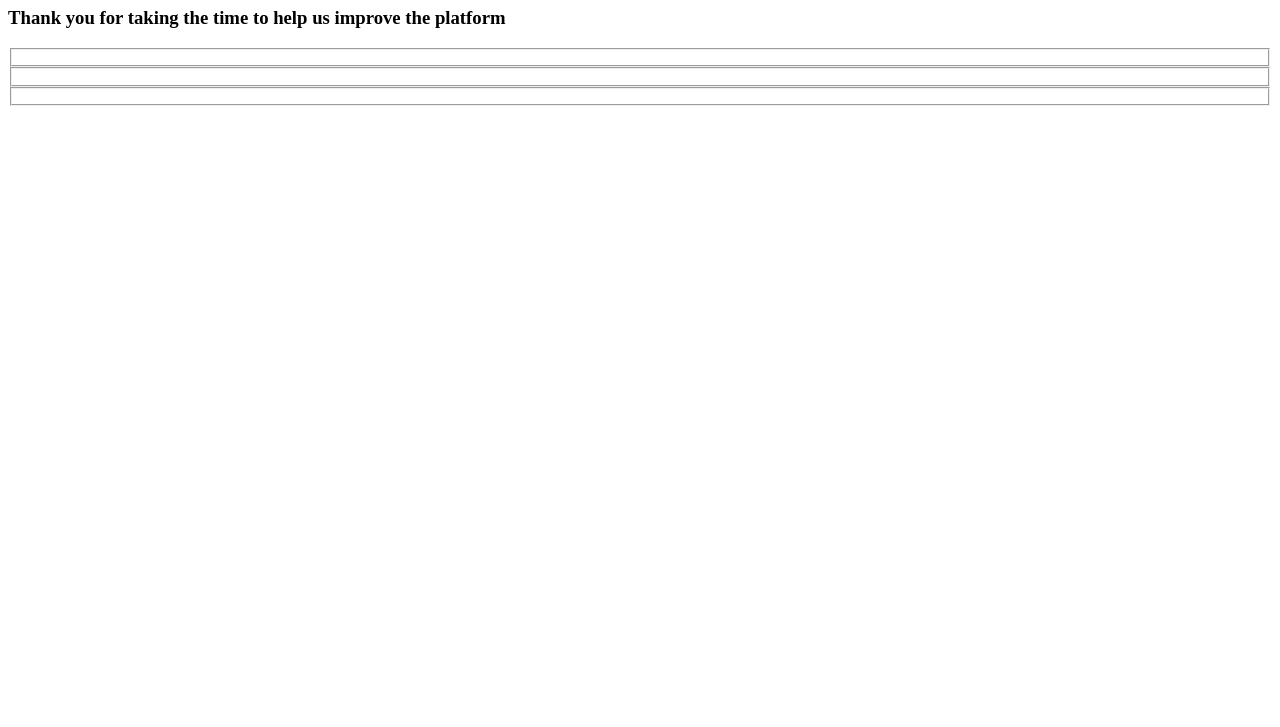
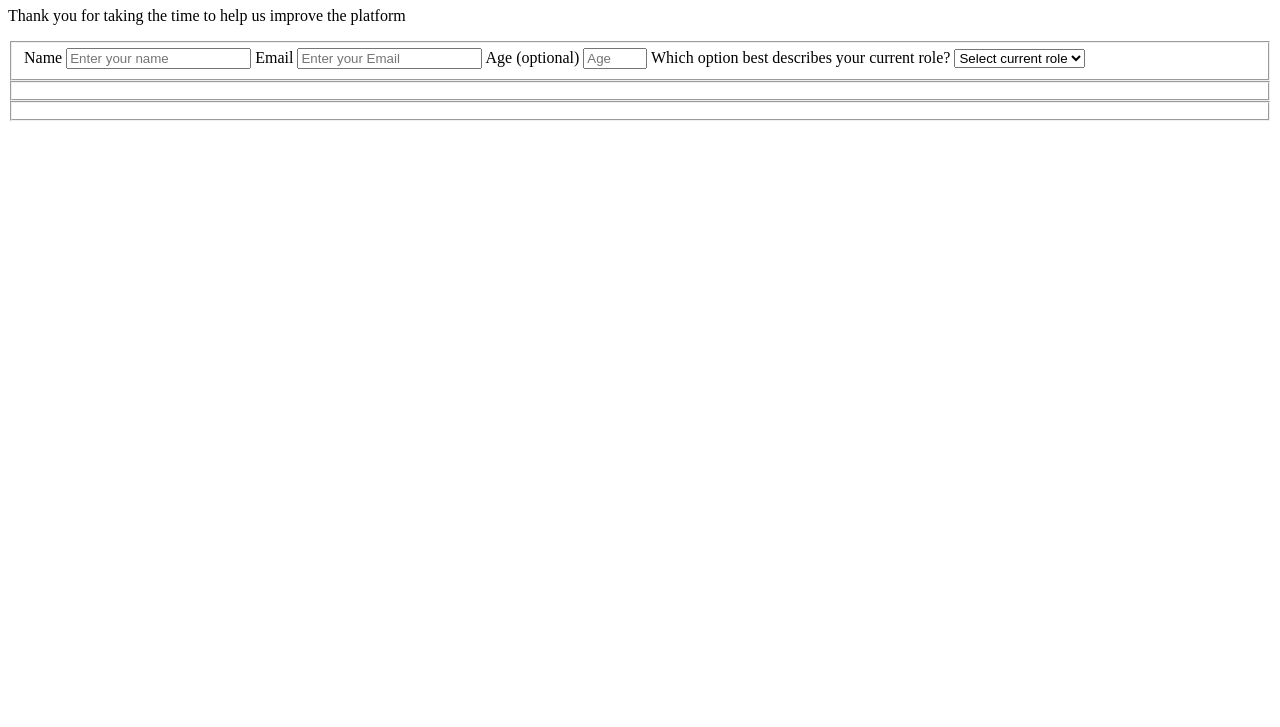
Before and after one commit to mjelloDev/survey-form, a plain HTML site: page index.html in a window 1280 px wide. Shown: the part 73-800 px from the top of the page. Drawn offline with Linux system fonts and the light colour scheme.

Commit message:
Fill label, input, id for the form

```diff
--- a/index.html
+++ b/index.html
@@ -11,13 +11,53 @@
   <body>
     <div class="container">
       <div class="header">
-        <h1>freeCodeCamp Survey Form</h1>
-        <h3>Thank you for taking the time to help us improve the platform</h3>
+        <h1 id="title">freeCodeCamp Survey Form</h1>
+        <p id="description">
+          Thank you for taking the time to help us improve the platform
+        </p>
       </div>
 
-      <div class="content">
-        <form method="post" action="#">
-          <fieldset></fieldset>
+      <div class="content" id="survey-form">
+        <form method="post" action="#" id="survey-form">
+          <fieldset>
+            <label for="name"
+              >Name
+              <input
+                id="name"
+                name="name"
+                type="text"
+                placeholder="Enter your name"
+                required
+            /></label>
+            <label for="email"
+              >Email
+              <input
+                id="email"
+                name="email"
+                type="email"
+                placeholder="Enter your Email"
+                required
+            /></label>
+            <label for="number">
+              Age (optional)
+              <input
+                id="number"
+                name="number"
+                type="number"
+                min="13"
+                max="120"
+                placeholder="Age"
+            /></label>
+            <label for="dropdown"
+              >Which option best describes your current role?
+              <select id="dropdown" name="dropdown">
+                <option value="1">Select current role</option>
+                <option value="2">Student</option>
+                <option value="3">Freelancer</option>
+                <option value="4">Other</option>
+              </select>
+            </label>
+          </fieldset>
           <fieldset></fieldset>
           <fieldset></fieldset>
         </form>
```
